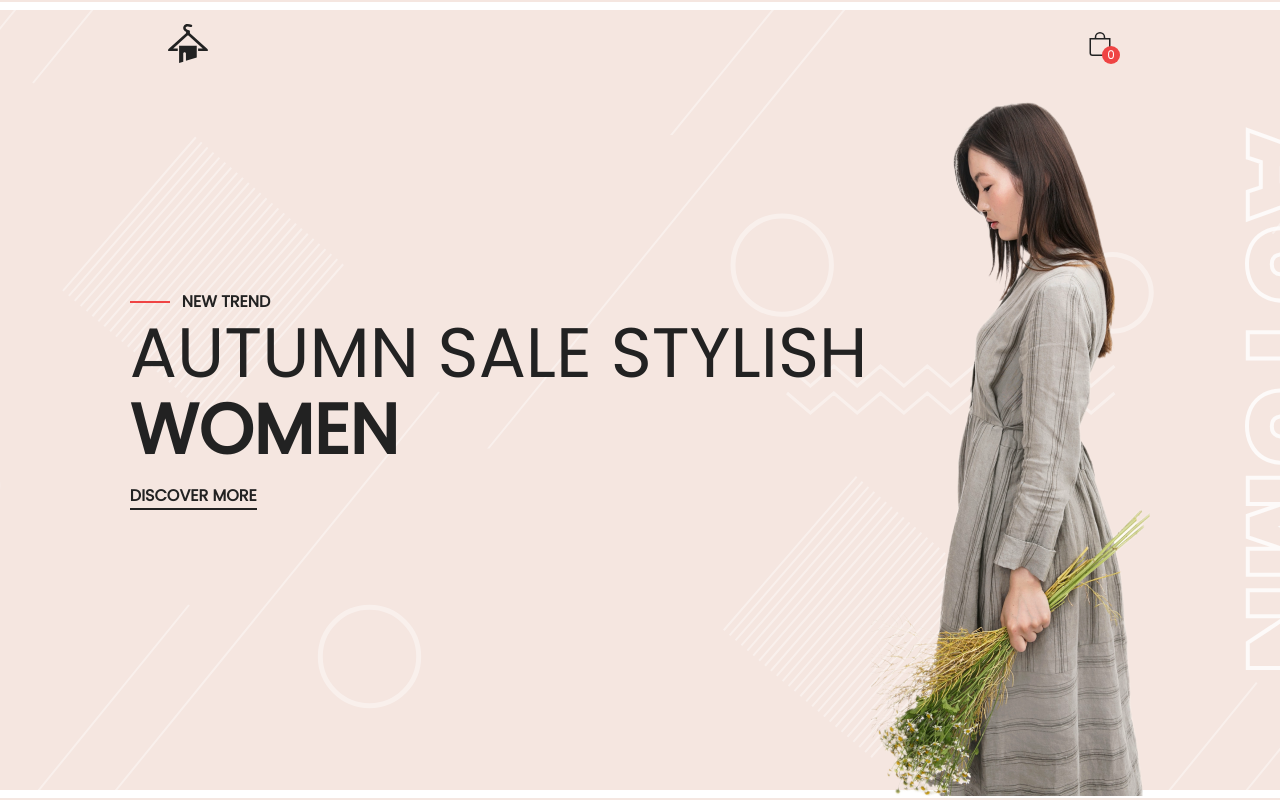
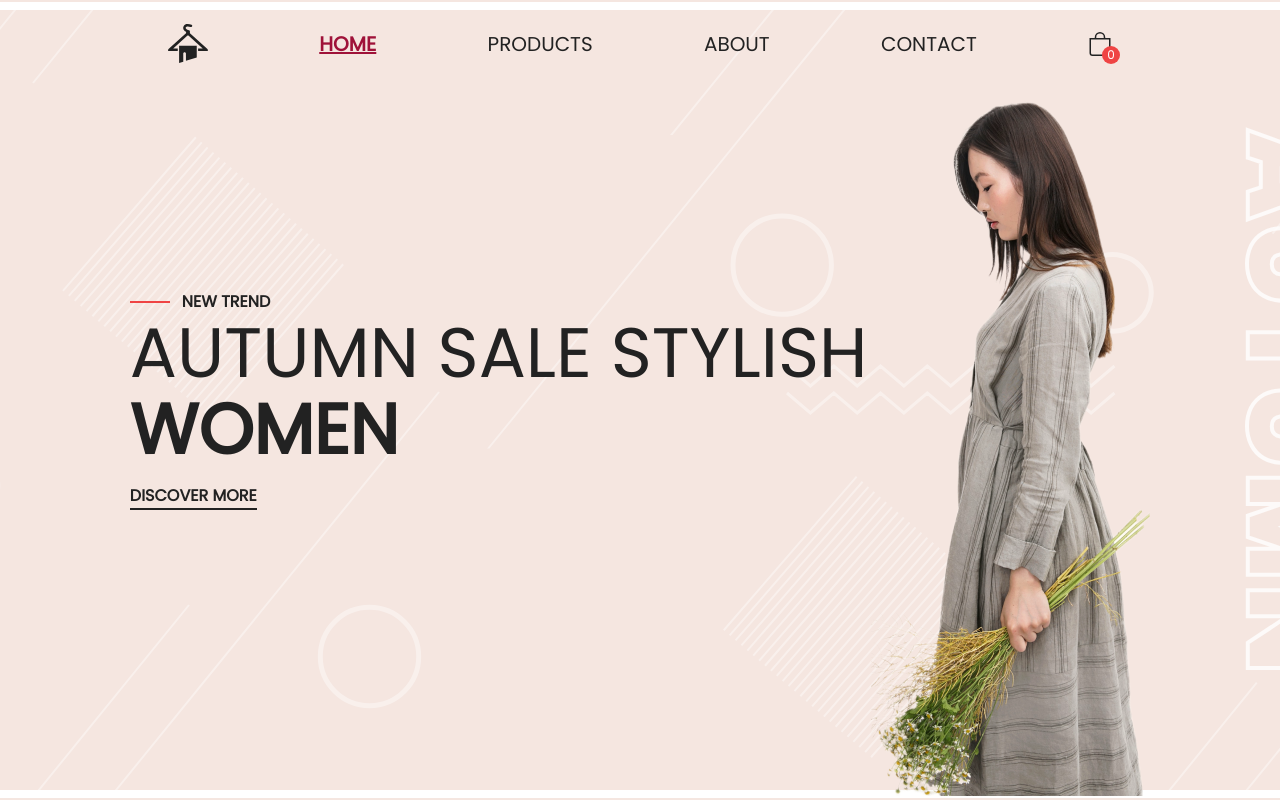
Before and after one commit to Sada-Shukurova/cosmo-clo, a React (Vite) app: page / in a window 1280 px wide. Shown: the top 800 px of the page. Built offline with nearby package versions, Linux system fonts and the light colour scheme; no server answers.

Commit message:
add Navlinks

```diff
--- a/src/components/Header.jsx
+++ b/src/components/Header.jsx
@@ -9,7 +9,7 @@ import { BsBag } from "react-icons/bs";
 import Logo from "../img/logo.svg";
 
 // import Link
-import { Link } from "react-router-dom";
+import { Link, NavLink } from "react-router-dom";
 
 const Header = () => {
   // header state
@@ -35,7 +35,39 @@ const Header = () => {
             <img className="w-[40px]" src={Logo} alt="logo" />
           </div>
         </Link>
-
+        {/* Navigation */}
+        <NavLink
+          to="/"
+          className={({ isActive }) =>
+            `${isActive ? "text-rose-800 underline font-semibold" : ""} text-xl`
+          }
+        >
+          HOME
+        </NavLink>
+        <NavLink
+          to="/products"
+          className={({ isActive }) =>
+            `${isActive ? "text-rose-800 underline font-semibold" : ""} text-xl`
+          }
+        >
+          PRODUCTS
+        </NavLink>
+        <NavLink
+          to="/about"
+          className={({ isActive }) =>
+            `${isActive ? "text-rose-800 underline font-semibold" : ""} text-xl`
+          }
+        >
+          ABOUT
+        </NavLink>
+        <NavLink
+          to="/contact"
+          className={({ isActive }) =>
+            `${isActive ? "text-rose-800 underline font-semibold" : ""} text-xl`
+          }
+        >
+          CONTACT
+        </NavLink>
         {/* cart */}
         <div
           onClick={() => setIsOpen(!isOpen)}
```
